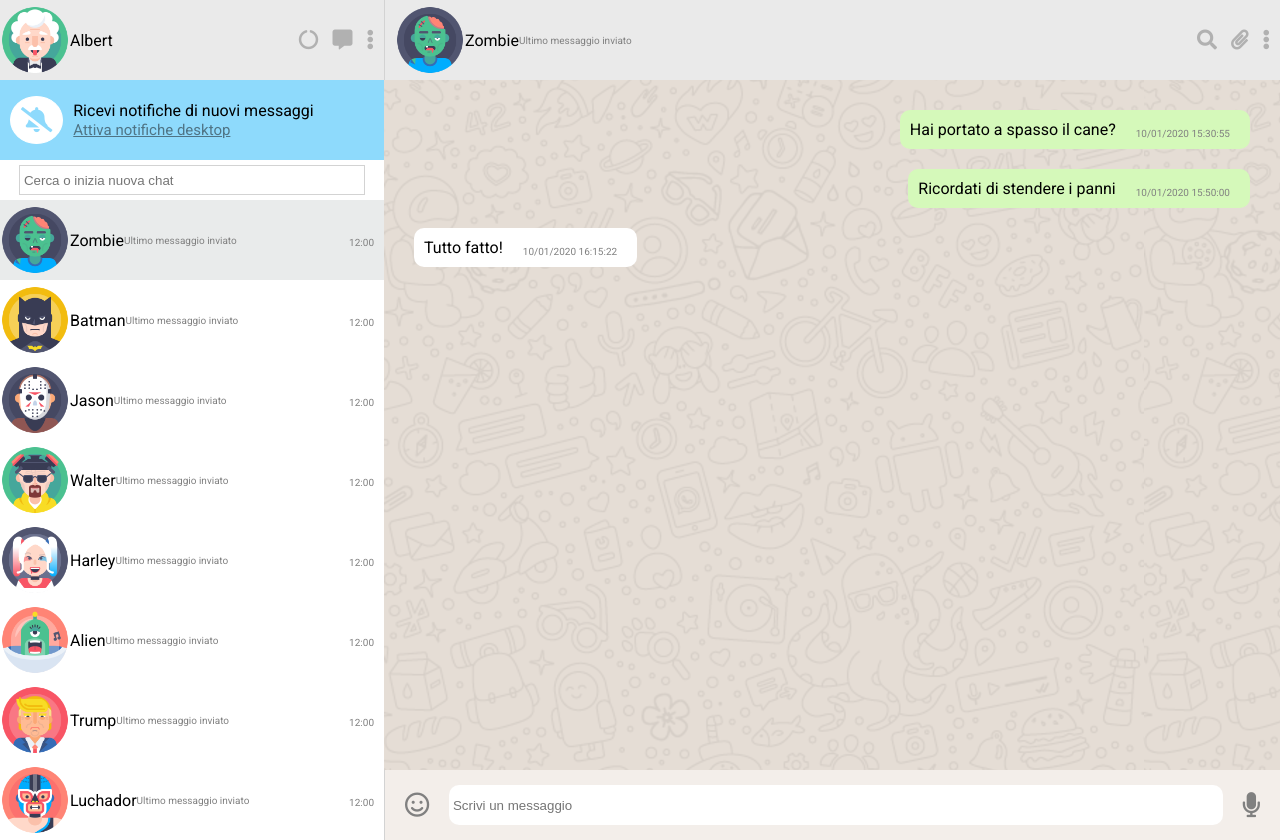
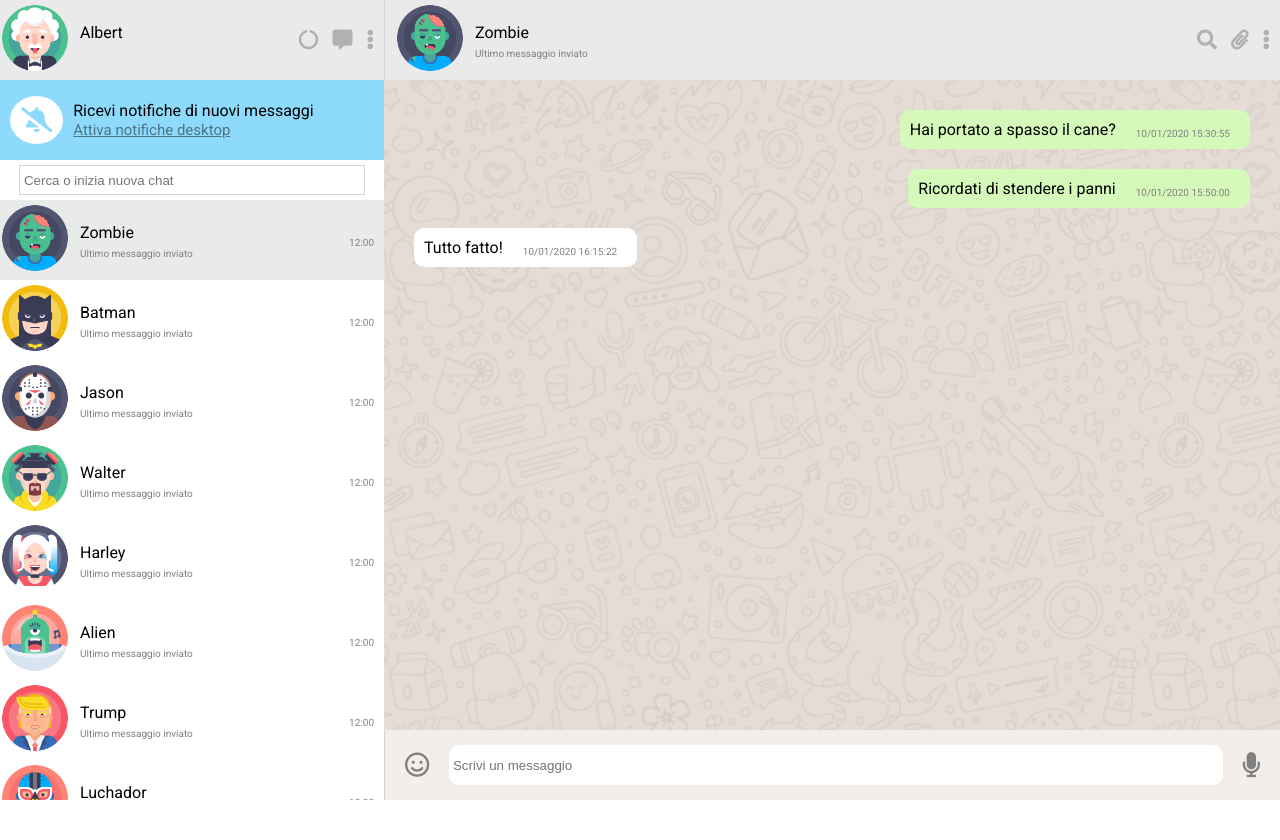
Before and after one commit to DanieleKun/vue-boolzapp, a plain HTML site: page index.html in a window 1280 px wide. After the commit the page ends 800 px from the top, so only its background shows below. Drawn offline with nearby package versions, Linux system fonts and the light colour scheme.

Commit message:
fix layout

```diff
--- a/index.html
+++ b/index.html
@@ -24,7 +24,12 @@
                 <!-- My profile and menu -->
                 <div id="left-contact">
                     <div class="top-contact">
-                        <figure class="icon-avatar"><img src="img/avatar-einstein.png" alt="Einstein"><h4>Albert</h4></figure>
+                        <figure class="icon-avatar">
+                            <img src="img/avatar-einstein.png" alt="Einstein">
+                            <div class="text-avatar">
+                                <h4>Albert</h4>
+                            </div>
+                        </figure>
                         <!-- icon menu -->
                         <div class="option-icon-contact">
                             <a href="#"><i class="fas fa-circle-notch"></i></a>
@@ -51,8 +56,12 @@
                     <div id="contact-list">
 
                        <div v-for="(item, i) in contacts" class="single-contact" @click="activeContact(i)" :class="[i === activeChat ? 'active-chat': '' , item.visible === false ? 'contacts-none' : '']" :key="i">
-                        <figure class="icon-avatar"><img :src="item.avatar" :alt="item.name"><h4>{{item.name}}</h4>
-                            <span class="little-font-gray">Ultimo messaggio inviato</span></figure>
+                        <figure class="icon-avatar"><img :src="item.avatar" :alt="item.name">
+                            <div class="text-avatar">
+                                <h4>{{item.name}}</h4>
+                            <span class="little-font-gray">Ultimo messaggio inviato</span>
+                            </div>
+                        </figure>
                             <!-- icon menu -->
                             <div class="time">
                                 <span class="little-font-gray">12:00</span>
@@ -69,9 +78,11 @@
                 <!-- info contact and menu chat -->
                 <div class="top-contact chat-top">
                     <figure class="icon-avatar"><img :src="contacts[activeChat].avatar" :alt="contacts[activeChat].name">
-                        <h4>{{contacts[activeChat].name}}</h4>
+                        <div class="text-avatar">
+                            <h4>{{contacts[activeChat].name}}</h4>
 
                         <span class="little-font-gray">Ultimo messaggio inviato</span>
+                        </div>
                     </figure>
                     <!-- icon menu -->
                     <div class="option-icon-contact">
--- a/style.css
+++ b/style.css
@@ -1,3 +1,18 @@
+/* Scrollbar */
+*::-webkit-scrollbar {
+    width: 10px;
+  }
+
+  *::-webkit-scrollbar-track {
+    background: white;
+  }
+
+  *::-webkit-scrollbar-thumb {
+    background-color: rgb(233, 235, 235);
+    border-radius: 20px;
+    border: 2px solid rgb(177, 177, 177);
+  }
+
 /* General */
 *{
     margin: 0;
@@ -29,6 +44,17 @@ h4{
 aside {
     width: 30%;
     background-color: white;
+    max-height: 100vh;
+}
+
+#contact-list {
+    overflow-y: auto;
+    max-height: calc(100vh - 200px);
+}
+
+#left-contact{
+    max-width: 100vh;
+    min-width: 100%;
 }
 
 .top-contact{
@@ -44,13 +70,14 @@ aside {
 }
 
 .icon-avatar {
-    display: flex;
-    align-items: center;
+    /* display: flex;
+    align-items: center; */
 }
 
-.icon-avatar h4{
-    display: block;
-
+.text-avatar{
+    float: right;
+    padding-top: 20px;
+    padding-left: 10px;
 }
 
 /* style icon menu coctact */
@@ -92,7 +119,7 @@ aside {
 }
 
 #search-contact input {
-    width: 90%;
+     width: 90%;
     height: 30px;
     border: 1px solid lightgray;
 }
@@ -142,7 +169,7 @@ main {
 #chat{
     background-image: url("img/background-chat.png");
     width: 100%;
-    height: 100%;
+    height: calc(100vh - 70px);
     padding-top: 100px;
     overflow-y: auto;
 }
```
Also changed, not shown: img/lens.svg (added).
